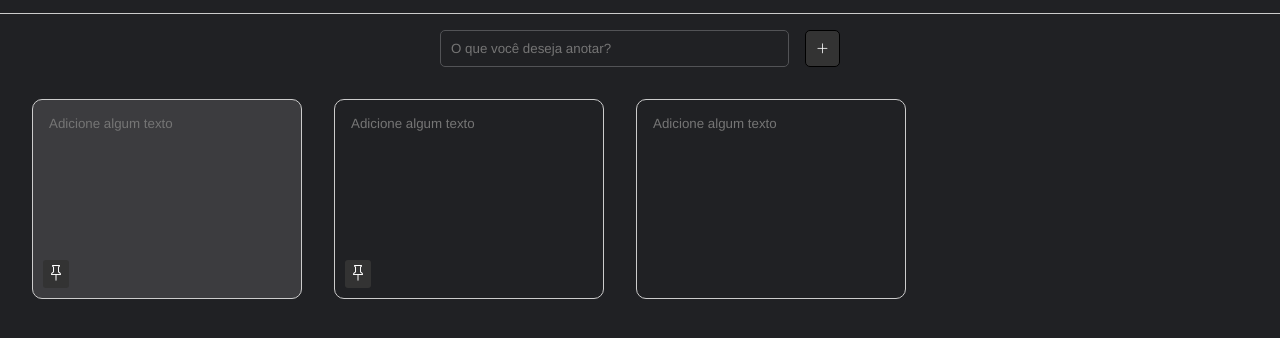
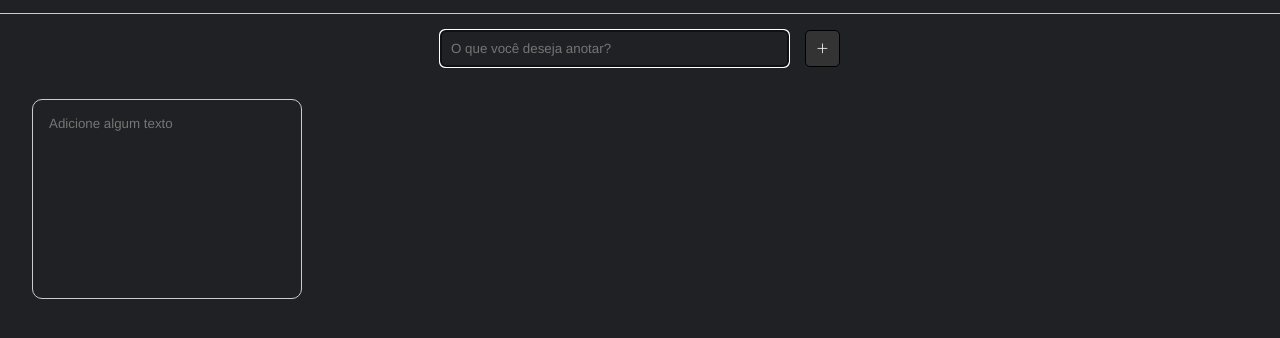
Before and after one commit to ELSON-341/DevNodes, a plain HTML site: page index.html in a window 1280 px wide. Both pictures are taken after a click on the button 822 px from the left and 104 px from the top of the page. Shown: the part 56-394 px from the top of the page. Drawn offline with nearby package versions, Linux system fonts and the light colour scheme.

Commit message:
local storage

```diff
--- a/index.html
+++ b/index.html
@@ -24,7 +24,7 @@
         <button class="add-note"><i class="bi bi-plus-lg"></i></button>
     </div>
     <div id="notes-container">
-        <div class="note fixed">
+        <!-- <div class="note fixed">
             <textarea placeholder="Adicione algum texto"></textarea>
             <i class="bi bi-pin"></i>
             <i class="bi bi-x-lg"></i>
@@ -35,7 +35,7 @@
             <i class="bi bi-pin"></i>
             <i class="bi bi-x-lg"></i>
             <i class="bi bi-file-earmark-plus"></i>
-        </div>
+        </div> -->
     </div>
 </body>
 </html>
--- a/js/script.js
+++ b/js/script.js
@@ -4,18 +4,34 @@ const noteInput = document.querySelector('#note-content')
 const addNoteBtn = document.querySelector('.add-note')
 
 // funçãoes
+const showNotes = () => {
+    getNotes().forEach((note) => {
+        const noteElement = createNote(note.id, note.content, note.fixed)
+        notesContainer.appendChild(noteElement)
+    })
+}
+
 const addNote = () => {
+    const notes = getNotes()
+
     const noteObject = {
         id: createId(),
         content:noteInput.value,
         fixed: false,
     }
+
     const noteElement = createNote(noteObject.id, noteObject.content)
     notesContainer.appendChild(noteElement)
+
+    notes.push(noteObject)
+
+    seveNotes(notes)
+    noteInput.value = ''
+    noteInput.focus()
 }
 const createId = () => Math.floor(Math.random() * 5000)
 
-const createNote = (id, content) => {
+const createNote = (id, content, fixed) => {
     const Element = document.createElement('div')
     Element.classList.add('note')
 
@@ -28,5 +44,19 @@ const createNote = (id, content) => {
     return Element
 }
 
+// Local storage
+const getNotes = () => {
+    const notes = JSON.parse(localStorage.getItem('notes') || "[]")
+
+    return notes
+}
+
+const seveNotes = (notes) => {
+    localStorage.setItem('notes', JSON.stringify(notes))
+}
+
 // Eventos
 addNoteBtn.addEventListener('click', () => addNote())
+
+// Inicialização
+showNotes()
```
